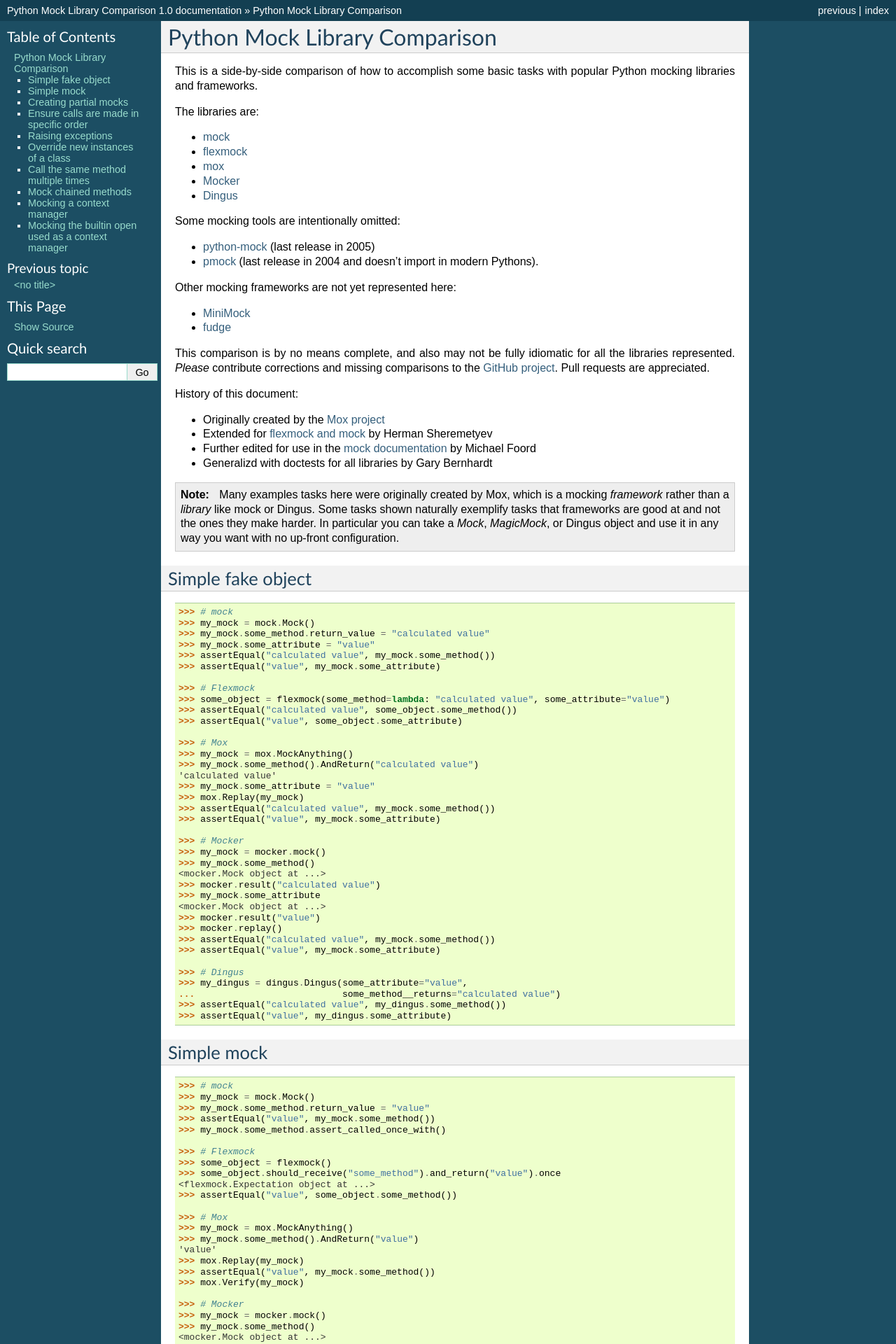
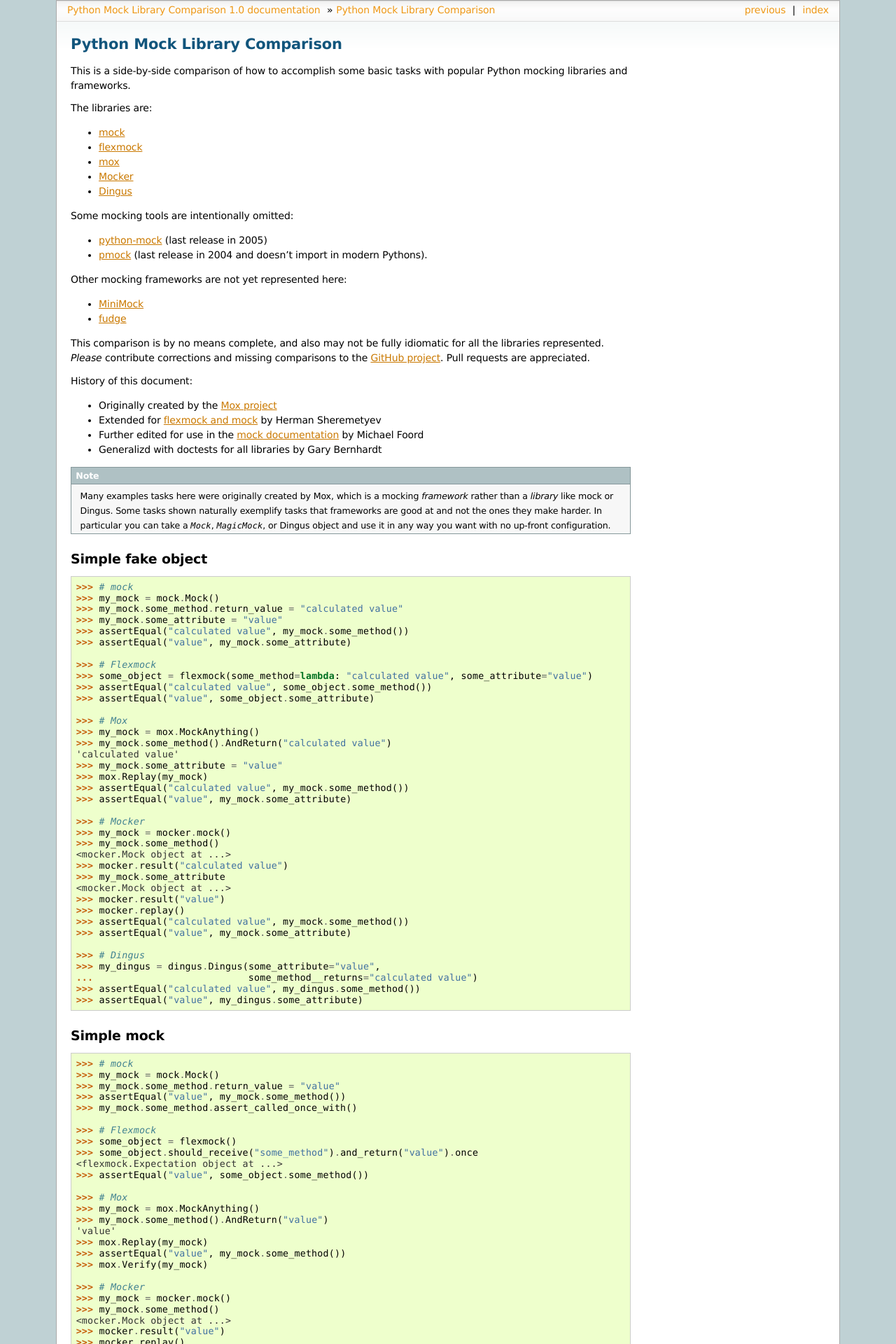
Before and after one commit to garybernhardt/python-mock-comparison, a Sphinx documentation site: the page built from docs/comparison.rst, in a window 1280 px wide. Shown: the top 1920 px of the page at 70% size. Built offline with Sphinx 7.4.7, drawn with Linux system fonts in a browser that asks for light colours.

Commit message:
switch to sphinxdoc theme without sidebar

```diff
--- a/docs/conf.py
+++ b/docs/conf.py
@@ -91,12 +91,14 @@
 
 # The theme to use for HTML and HTML Help pages.  See the documentation for
 # a list of builtin themes.
-html_theme = 'default'
+html_theme = 'sphinxdoc'
 
 # Theme options are theme-specific and customize the look and feel of a theme
 # further.  For a list of options available for each theme, see the
 # documentation.
-#html_theme_options = {}
+html_theme_options = {
+    'nosidebar': True
+}
 
 # Add any paths that contain custom themes here, relative to this directory.
 #html_theme_path = []
```
